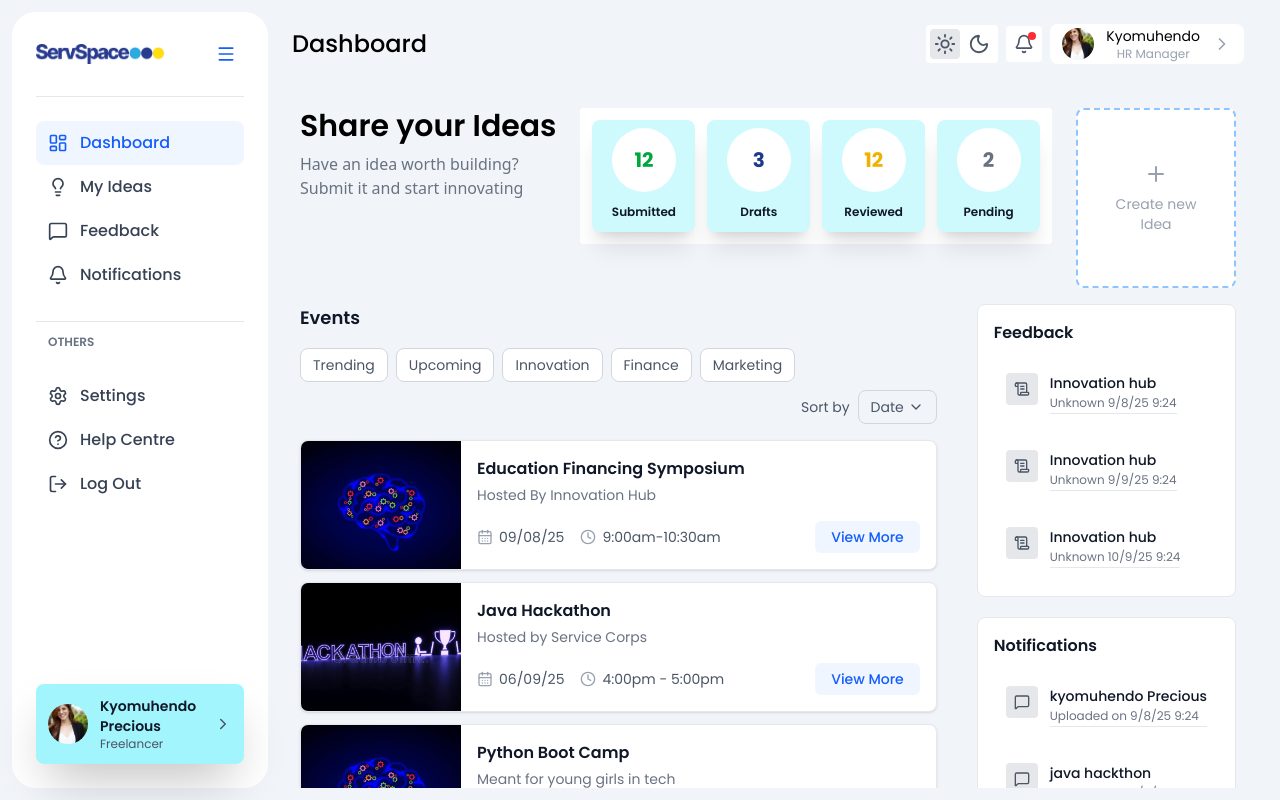
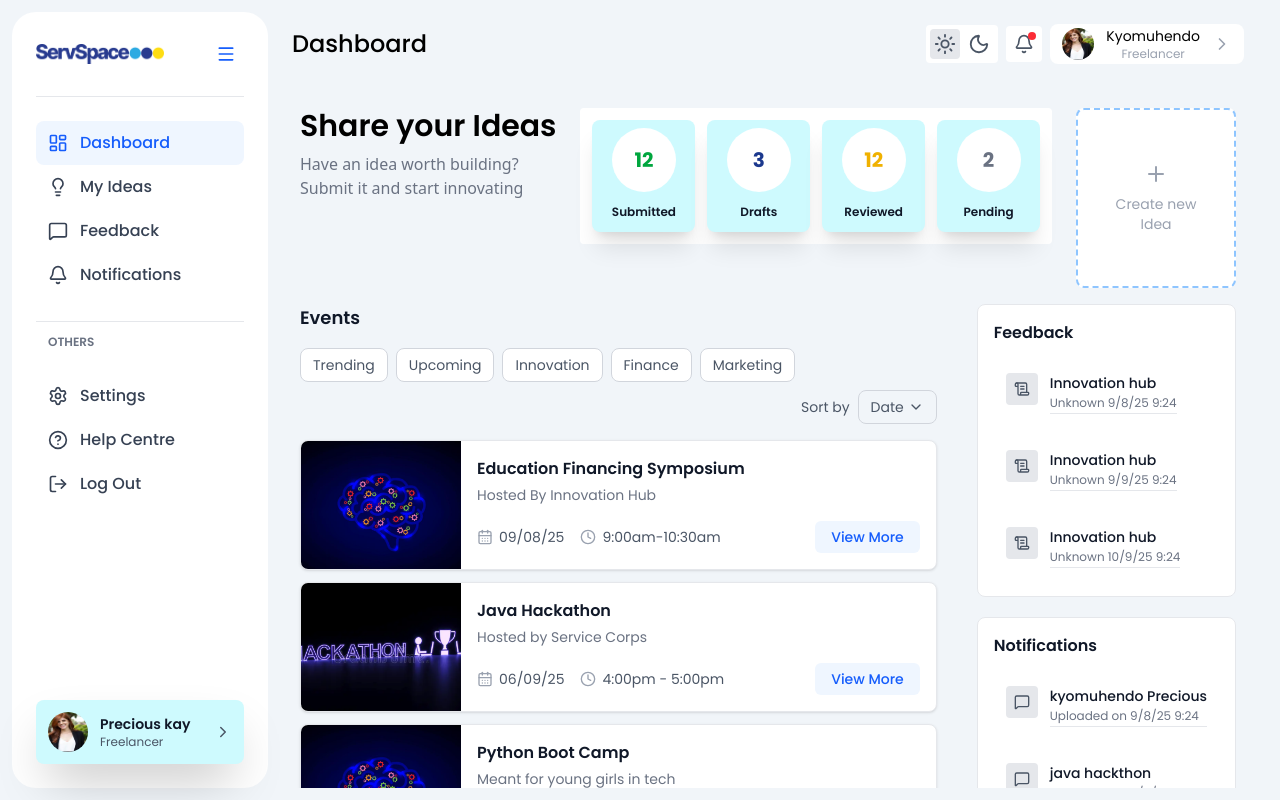
Before and after one commit to Kyomuhe/serve-space, a React (Vite) app: page / in a window 1280 px wide. Built offline with nearby package versions, Linux system fonts and the light colour scheme.

Commit message:
dark light mode card

```diff
--- a/src/components/Dashboard/Dashboard.jsx
+++ b/src/components/Dashboard/Dashboard.jsx
@@ -55,15 +55,15 @@ const Dashboard = () => {
                                         {stat.count}
                                     </span>
                                 </div>
-                                <h3 className="text-gray-900 font-semibold text-xs mb-1">
+                                <h2 className="text-gray-900 font-semibold text-xs mb-1">
                                     {stat.label}
-                                </h3>
+                                </h2>
                             </div>
                         </div>
                     ))}
                 </div>
 
-                <div className="bg-white rounded-lg border-2 border-dashed border-blue-300 flex flex-col lg:flex-row xl:flex-col items-center justify-center text-gray-400 gap-2 p-6 lg:p-4 xl:p-8 w-full lg:w-40 lg:h-45">
+                <div className="bg-white rounded-lg border-2 border-dashed border-blue-300 flex flex-col items-center justify-center text-gray-400 gap-2 p-6 lg:p-4 xl:p-8 w-full lg:w-40 lg:h-45">
                     <Plus size={24} />
                     <p className="text-sm text-center">Create new Idea</p>
                 </div>
--- a/src/components/Dashboard/Header.jsx
+++ b/src/components/Dashboard/Header.jsx
@@ -1,9 +1,11 @@
 import { Bell, ChevronRight, Moon, Sun } from 'lucide-react'
 import profile from '../../assets/profile.png'
 import { useLocation } from 'react-router-dom';
+import { useState } from 'react';
 
 const Header = () => {
     const location = useLocation();
+    const [selectedIcon, setSelectedIcon] = useState('sun');
 
     const getPageTitle = () => {
         const pathMap = {
@@ -23,10 +25,16 @@ const Header = () => {
 
             <div className='flex items-center gap-2 ml-auto'>
                 <div className='bg-white rounded flex p-1 space-x-1 text-gray-600'>
-                    <div className='bg-gray-200 rounded p-1'>
+                    <div
+                        className={selectedIcon === 'sun' ? 'bg-gray-200 rounded p-1' : 'rounded p-1'}
+                        onClick={() => setSelectedIcon('sun')}
+                    >
                         <Sun size={22} />
                     </div>
-                    <div className='p-1'>
+                    <div
+                        className={selectedIcon === 'moon' ? 'bg-gray-200 rounded p-1' : 'rounded p-1'}
+                        onClick={() => setSelectedIcon('moon')}
+                    >
                         <Moon size={22} />
                     </div>
                 </div>
@@ -37,12 +45,12 @@ const Header = () => {
                 <button className='flex items-center bg-white gap-3 h-10 hover:bg-gray-300 rounded-lg px-3 transition-colors'>
                     <img
                         src={profile}
-                        className='w-8 h-8 rounded-full object-cover'
+                        className='w-8 h-8 rounded-full'
                         alt="Profile"
                     />
                     <div className='hidden sm:block'>
                         <p className='text-sm'>Kyomuhendo</p>
-                        <p className='text-gray-400 text-xs'>HR Manager</p>
+                        <p className='text-gray-400 text-xs'>Freelancer</p>
                     </div>
                     <ChevronRight size={20} className='text-gray-400 hidden sm:block' />
                 </button>
--- a/src/components/Dashboard/SideMenu.jsx
+++ b/src/components/Dashboard/SideMenu.jsx
@@ -100,8 +100,8 @@ const SideMenu = () => {
                             key={index}
                             onClick={() => handleNavigation(item.path)}
                             className={`flex items-center ${isCollapsed ? 'justify-center' : 'gap-3'} px-3 py-2.5 rounded-lg transition-all ${isActive
-                                    ? 'bg-blue-50 text-blue-600'
-                                    : 'text-gray-700 hover:bg-gray-100'
+                                ? 'bg-blue-50 text-blue-600'
+                                : 'text-gray-700 hover:bg-gray-100'
                                 }`}
                             title={isCollapsed ? item.label : ''}
                         >
@@ -122,14 +122,14 @@ const SideMenu = () => {
                         alt="Profile"
                     />
                 ) : (
-                    <div className='flex items-center bg-cyan-200 rounded-lg p-3 gap-3 cursor-pointer hover:bg-blue-200 transition-colors shadow-2xl'>
+                    <div className='flex items-center bg-cyan-100 rounded-lg p-3 gap-3 cursor-pointer hover:bg-blue-200 transition-colors shadow-2xl'>
                         <img
-                            className='w-10 h-10 rounded-full object-cover flex-shrink-0'
+                            className='w-10 h-10 rounded-full shrink-0'
                             src={profile}
                             alt="Profile"
                         />
                         <div className='flex-1 min-w-0'>
-                            <p className='text-sm font-semibold text-gray-900'>Kyomuhendo Precious</p>
+                            <p className='text-sm font-semibold text-gray-900'>Precious kay</p>
                             <p className='text-xs text-gray-600'>Freelancer</p>
                         </div>
                         <ChevronRight size={18} className='text-gray-600' />
```
